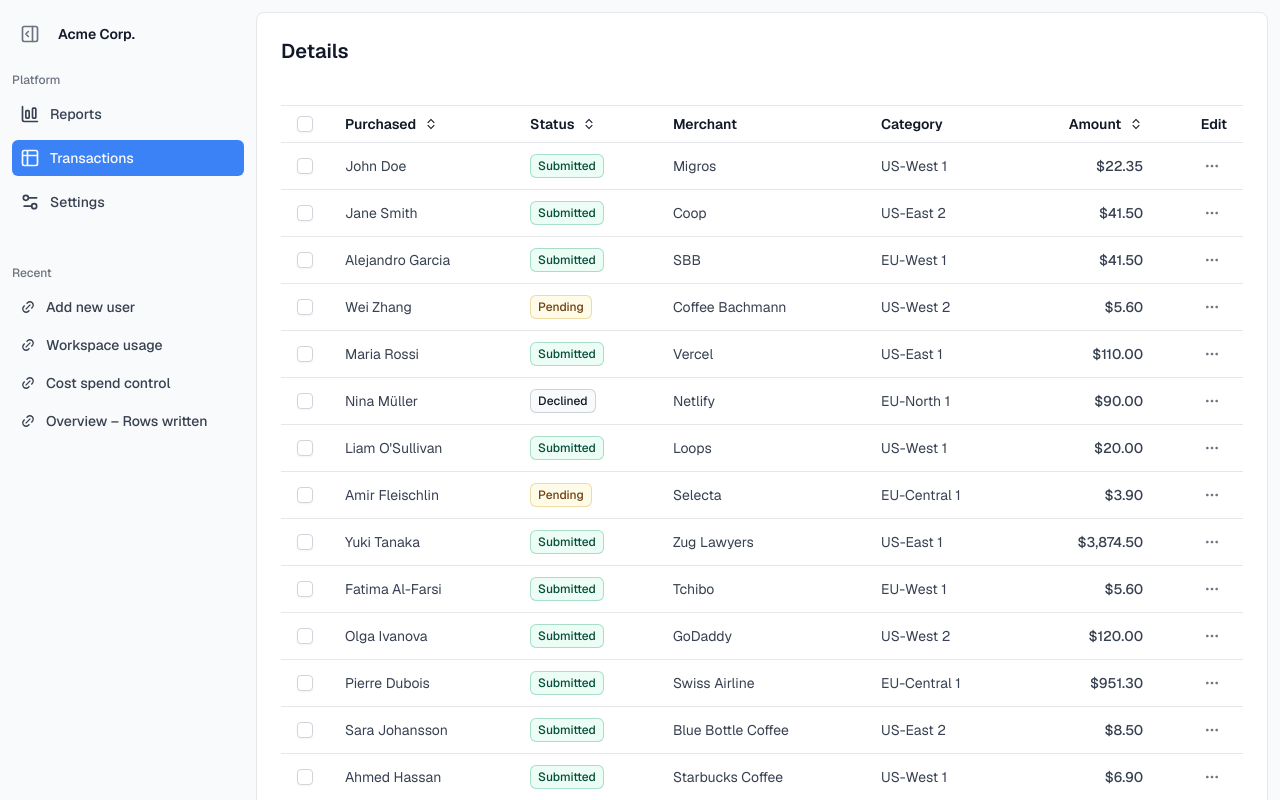
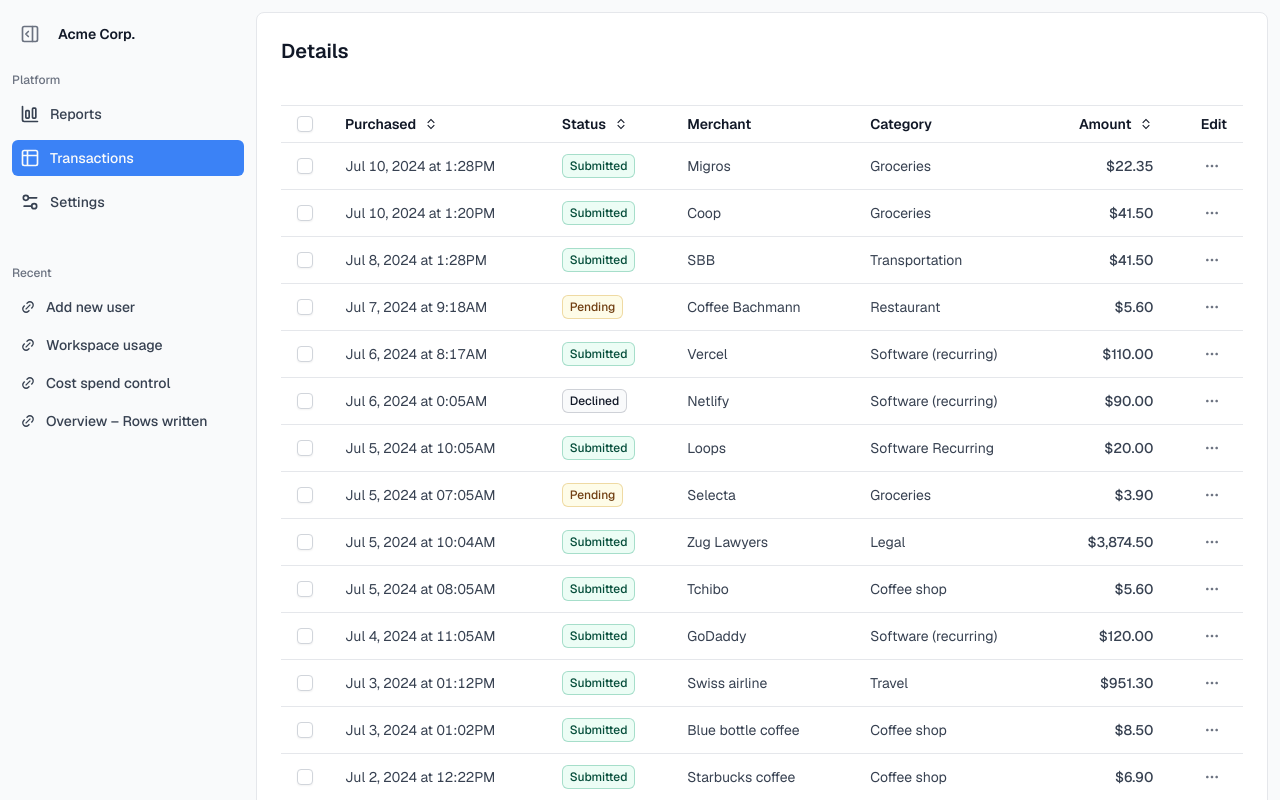
Before and after one commit to tremorlabs/template-insights, a Next.js app: page /transactions in a window 1280 px wide. Shown: the top 800 px of the page. Built offline with nearby package versions, Linux system fonts and the light colour scheme.

Commit message:
add table base

```diff
--- a/src/app/layout.tsx
+++ b/src/app/layout.tsx
@@ -54,7 +54,7 @@ export default function RootLayout({
   return (
     <html lang="en">
       <body
-        className={`${GeistSans.className} overflow-y-scroll scroll-auto antialiased selection:bg-indigo-100 selection:text-indigo-700 bg-gray-50 dark:bg-gray-950`}
+        className={`${GeistSans.className} overflow-y-scroll scroll-auto antialiased selection:bg-blue-100 selection:text-blue-700 bg-gray-50 dark:bg-gray-950`}
         suppressHydrationWarning
       >
         <div className="mx-auto max-w-screen-2xl">
--- a/src/components/Select.tsx
+++ b/src/components/Select.tsx
@@ -23,7 +23,7 @@ SelectValue.displayName = "SelectValue"
 const selectTriggerStyles = [
     cx(
         // base
-        "group/trigger flex w-full select-none items-center justify-between gap-3 truncate rounded-md border px-2.5 py-1.5 shadow-sm outline-none transition text-sm",
+        "group/trigger flex w-full select-none items-center justify-between gap-3 truncate rounded-md border px-2.5 py-2 shadow-sm outline-none transition text-sm",
         // border color
         "border-gray-300 dark:border-gray-800",
         // text color
--- a/src/components/ui/data-table/DataTable.tsx
+++ b/src/components/ui/data-table/DataTable.tsx
@@ -84,7 +84,8 @@ export function DataTable<TData>({ columns, data }: DataTableProps<TData>) {
                                 table.getRowModel().rows.map((row) => (
                                     <TableRow
                                         key={row.id}
-                                        onClick={() => row.toggleSelected(!row.getIsSelected())}
+                                        // @MAXIME: onClick should trigger Drawer (DataTableRowActions) + same behavior for edit button (left column)
+                                        // onClick={() => row.toggleSelected(!row.getIsSelected())}
                                         className="group select-none hover:bg-gray-50 hover:dark:bg-gray-900"
                                     >
                                         {row.getVisibleCells().map((cell, index) => (
--- a/src/components/ui/data-table/DataTableRowActions.tsx
+++ b/src/components/ui/data-table/DataTableRowActions.tsx
@@ -7,6 +7,7 @@ import { Label } from "@/components/Label"
 import { Input } from "@/components/Input"
 import { Badge } from "@/components/Badge"
 import { Tabs, TabsContent, TabsList, TabsTrigger } from "@/components/Tabs"
+import { RiFileLine } from "@remixicon/react"
 import {
     Drawer,
     DrawerBody,
@@ -17,6 +18,13 @@ import {
     DrawerTitle,
     DrawerTrigger,
 } from "@/components/Drawer"
+import {
+    Select,
+    SelectContent,
+    SelectItem,
+    SelectTrigger,
+    SelectValue,
+} from "@/components/Select"
 
 interface DataTableRowActionsProps<TData> {
     row: Row<TData>
@@ -45,7 +53,7 @@ export function DataTableRowActions<
                         <span>[Amount]</span>
                     </DrawerTitle>
                     <div className="mt-1 flex items-center justify-between">
-                        <span className="text-left text-sm text-gray-500 dark:text-gray-500">Jul 10, 2024 at 1:28PM</span>
+                        <span className="text-left text-sm text-gray-500 dark:text-gray-500">[Jul 10, 2024 at 1:28PM]</span>
                         <Badge variant="success">submitted</Badge>
                     </div>
                 </DrawerHeader>
@@ -62,14 +70,51 @@ export function DataTableRowActions<
                         >
                             <div className="mt-6">
                                 <Label className="font-medium">Upload receipt</Label>
-                                <div className="mt-2 h-36 border border-dashed rounded-lg border-gray-300">
-
+                                <div className="mt-2 h-36 flex items-center justify-center border border-dashed rounded-lg border-gray-300 dark:border-gray-700">
+                                    <div>
+                                        <RiFileLine
+                                            className="mx-auto size-9 text-gray-400 dark:text-gray-600"
+                                            aria-hidden={true}
+                                        />
+                                        <p className="mt-2 text-sm text-gray-700 dark:text-gray-300">Click to browse or drag receipt here</p>
+                                        <p className="text-xs text-center text-gray-500 dark:text-gray-500">PDF, JPG, PNG, XML</p>
+                                    </div>
                                 </div>
                             </div>
                             <div>
-                                <Label className="font-medium">Memo</Label>
+                                <Label className="font-medium" htmlFor="category">Category</Label>
+                                <Select defaultValue="value1">
+                                    <SelectTrigger id="category" className="mt-2">
+                                        <SelectValue placeholder="Select" />
+                                    </SelectTrigger>
+                                    <SelectContent>
+                                        <SelectItem value="value1">
+                                            [Telephony]
+                                        </SelectItem>
+                                        <SelectItem value="value2">
+                                            [Software (recurring)]
+                                        </SelectItem>
+                                        <SelectItem value="value3">
+                                            [Groceries]
+                                        </SelectItem>
+                                        <SelectItem value="value4">
+                                            [Restaurant]
+                                        </SelectItem>
+                                        <SelectItem value="value5">
+                                            [Furniture]
+                                        </SelectItem>
+                                        <SelectItem value="value6">
+                                            [Coffee shop]
+                                        </SelectItem>
+                                    </SelectContent>
+                                </Select>
+                            </div>
+                            <div>
+                                <Label className="font-medium" htmlFor="memo">Memo</Label>
                                 {/* @SEV: is type="text" already default? */}
                                 <Input
+                                    id="memo"
+                                    name="memo"
                                     type="text"
                                     placeholder="Describe the business purpose for this expense"
                                     className="mt-2"
@@ -89,8 +134,12 @@ export function DataTableRowActions<
                     </Tabs>
                 </DrawerBody>
                 <DrawerFooter className="flex items-center gap-2">
-                    <Button variant="secondary" className="w-full">Dispute</Button>
-                    <Button className="w-full">Submit</Button>
+                    <DrawerClose>
+                        <Button variant="secondary" className="w-full">Dispute</Button>
+                    </DrawerClose>
+                    <DrawerClose>
+                        <Button className="w-full">Submit</Button>
+                    </DrawerClose>
                 </DrawerFooter>
             </DrawerContent>
         </Drawer>
--- a/src/data/data.ts
+++ b/src/data/data.ts
@@ -41,154 +41,154 @@ export const statuses: { value: string; label: string; variant: string }[] = [
 
 export const transactions: Transaction[] = [
   {
-    purchased: "John Doe",
+    purchased: "Jul 10, 2024 at 1:28PM",
     status: "submitted",
     merchant: "Migros",
-    category: "US-West 1",
+    category: "Groceries",
     amount: 22.35,
     lastEdited: "23/09/2023 13:00",
   },
   {
-    purchased: "Jane Smith",
+    purchased: "Jul 10, 2024 at 1:20PM",
     status: "submitted",
     merchant: "Coop",
-    category: "US-East 2",
+    category: "Groceries",
     amount: 41.5,
     lastEdited: "22/09/2023 10:45",
   },
   {
-    purchased: "Alejandro Garcia",
+    purchased: "Jul 8, 2024 at 1:28PM",
     status: "submitted",
     merchant: "SBB",
-    category: "EU-West 1",
+    category: "Transportation",
     amount: 41.5,
     lastEdited: "17/05/2021 08:32",
   },
   {
-    purchased: "Wei Zhang",
+    purchased: "Jul 7, 2024 at 9:18AM",
     status: "pending",
     merchant: "Coffee Bachmann",
-    category: "US-West 2",
+    category: "Restaurant",
     amount: 5.6,
     lastEdited: "10/11/2022 15:24",
   },
   {
-    purchased: "Maria Rossi",
+    purchased: "Jul 6, 2024 at 8:17AM",
     status: "submitted",
     merchant: "Vercel",
-    category: "US-East 1",
+    category: "Software (recurring)",
     amount: 110,
     lastEdited: "05/06/2023 12:16",
   },
   {
-    purchased: "Nina Müller",
+    purchased: "Jul 6, 2024 at 0:05AM",
     status: "declined",
     merchant: "Netlify",
-    category: "EU-North 1",
+    category: "Software (recurring)",
     amount: 90,
     lastEdited: "23/01/2022 11:11",
   },
   {
-    purchased: "Liam O'Sullivan",
+    purchased: "Jul 5, 2024 at 10:05AM",
     status: "submitted",
     merchant: "Loops",
-    category: "US-West 1",
+    category: "Software Recurring",
     amount: 20,
     lastEdited: "14/03/2023 14:45",
   },
   {
-    purchased: "Amir Fleischlin",
+    purchased: "Jul 5, 2024 at 07:05AM",
     status: "pending",
     merchant: "Selecta",
-    category: "EU-Central 1",
+    category: "Groceries",
     amount: 3.9,
     lastEdited: "12/02/2023 09:12",
   },
   {
-    purchased: "Yuki Tanaka",
+    purchased: "Jul 5, 2024 at 10:04AM",
     status: "submitted",
     merchant: "Zug Lawyers",
-    category: "US-East 1",
+    category: "Legal",
     amount: 3874.5,
     lastEdited: "19/08/2022 16:03",
   },
   {
-    purchased: "Fatima Al-Farsi",
+    purchased: "Jul 5, 2024 at 08:05AM",
     status: "submitted",
     merchant: "Tchibo",
-    category: "EU-West 1",
+    category: "Coffee shop",
     amount: 5.6,
     lastEdited: "29/11/2021 17:25",
   },
   {
-    purchased: "Olga Ivanova",
+    purchased: "Jul 4, 2024 at 11:05AM",
     status: "submitted",
     merchant: "GoDaddy",
-    category: "US-West 2",
+    category: "Software (recurring)",
     amount: 120,
     lastEdited: "07/12/2023 07:14",
   },
   {
-    purchased: "Pierre Dubois",
+    purchased: "Jul 3, 2024 at 01:12PM",
     status: "submitted",
-    merchant: "Swiss Airline",
-    category: "EU-Central 1",
+    merchant: "Swiss airline",
+    category: "Travel",
     amount: 951.3,
     lastEdited: "28/04/2023 10:45",
   },
   {
-    purchased: "Sara Johansson",
+    purchased: "Jul 3, 2024 at 01:02PM",
     status: "submitted",
-    merchant: "Blue Bottle Coffee",
-    category: "US-East 2",
+    merchant: "Blue bottle coffee",
+    category: "Coffee shop",
     amount: 8.5,
     lastEdited: "03/10/2022 08:33",
   },
   {
-    purchased: "Ahmed Hassan",
+    purchased: "Jul 2, 2024 at 12:22PM",
     status: "submitted",
-    merchant: "Starbucks Coffee",
-    category: "US-West 1",
+    merchant: "Starbucks coffee",
+    category: "Coffee shop",
     amount: 6.9,
     lastEdited: "22/07/2022 14:16",
   },
   {
-    purchased: "Emily Brown",
+    purchased: "Jul 2, 2024 at 10:18AM",
     status: "declined",
     merchant: "Uber",
-    category: "EU-North 1",
+    category: "Transportation",
     amount: 45.6,
     lastEdited: "18/01/2022 12:45",
   },
   {
-    purchased: "Carlos Sanchez",
+    purchased: "Jul 2, 2024 at 08:19AM",
     status: "submitted",
     merchant: "Uber",
-    category: "US-East 1",
+    category: "Transportation",
     amount: 55.1,
     lastEdited: "05/06/2021 18:33",
   },
   {
-    purchased: "Hannah Kim",
+    purchased: "Jul 2, 2024 at 09:08AM",
     status: "submitted",
     merchant: "SBB",
-    category: "EU-West 1",
+    category: "Transportation",
     amount: 80.25,
     lastEdited: "11/05/2023 11:00",
   },
   {
-    purchased: "David Johnson",
+    purchased: "Jul 2, 2024 at 11:29AM",
     status: "submitted",
     merchant: "Steelcase",
-    category: "US-West 2",
+    category: "Furniture",
     amount: 290.3,
     lastEdited: "19/09/2023 17:17",
   },
   {
-    purchased: "Linda Anderson",
+    purchased: "Jul 2, 2024 at 11:21AM",
     status: "submitted",
     merchant: "Digitec Galaxus AG",
-    category: "US-East 2",
+    category: "Electronics",
     amount: 699.9,
     lastEdited: "27/03/2023 14:28",
   },
```
